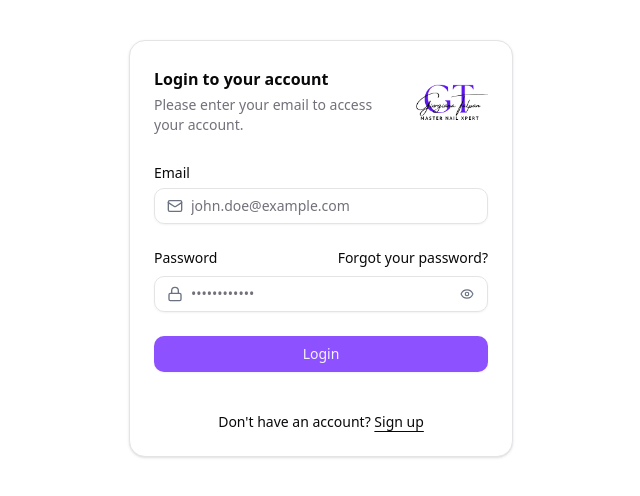
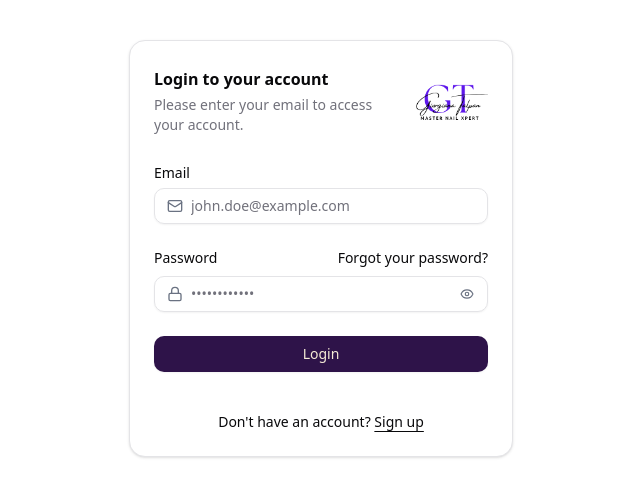
Before and after one commit to iustinalexandrupalaghioi/SerendipityCMS, a React (Vite) app: page /auth/login in a window 1280 px wide. Shown: the top 496 px of the page, without its empty margins (319-959 px from the left). Built offline with nearby package versions, Linux system fonts and the light colour scheme; no server answers.

Commit message:
add new primary color

```diff
--- a/src/index.css
+++ b/src/index.css
@@ -52,8 +52,8 @@
   --card-foreground: oklch(0.141 0.005 285.823);
   --popover: oklch(1 0 0);
   --popover-foreground: oklch(0.141 0.005 285.823);
-  --primary: oklch(0.606 0.25 292.717);
-  --primary-foreground: oklch(0.969 0.016 293.756);
+  --primary: oklch(0.259 0.0966 303.17);
+  --primary-foreground: oklch(0.9415 0.0292 84.59);
   --secondary: oklch(0.967 0.001 286.375);
   --secondary-foreground: oklch(0.21 0.006 285.885);
   --muted: oklch(0.967 0.001 286.375);
```
